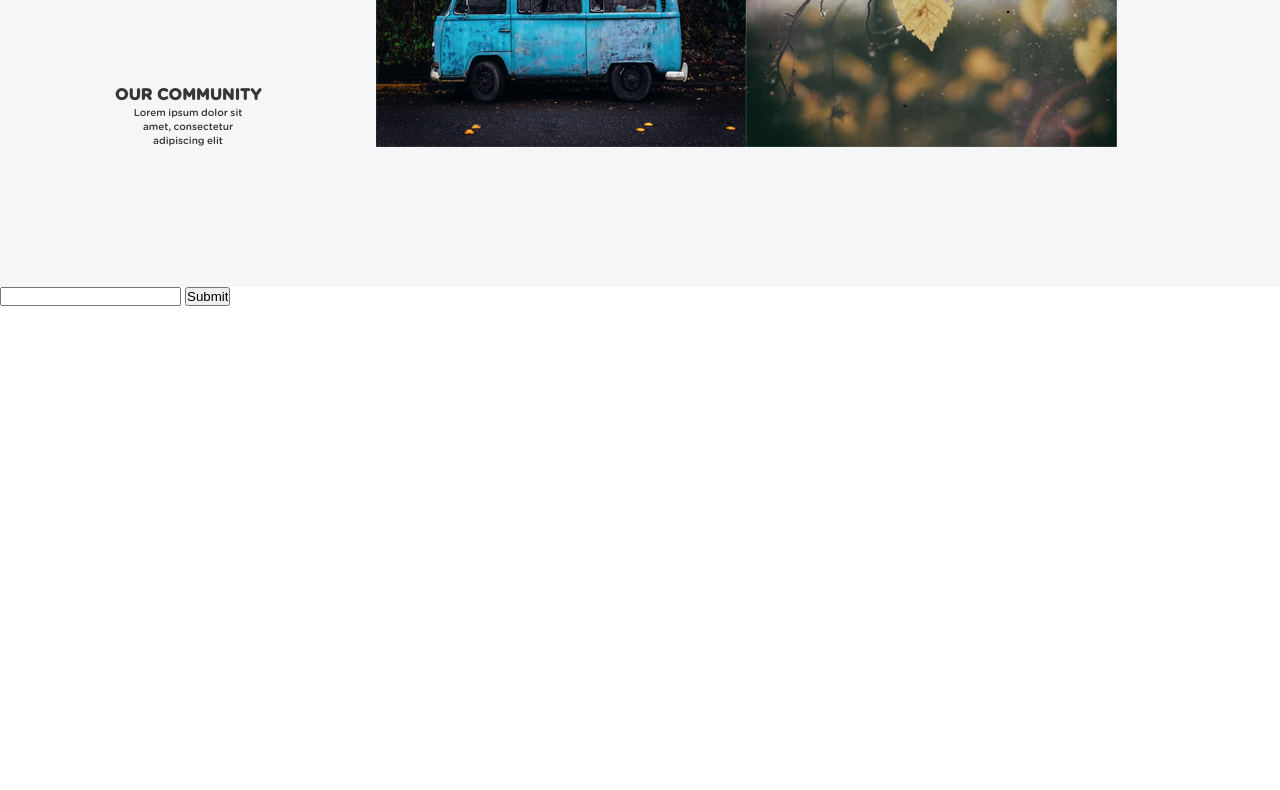
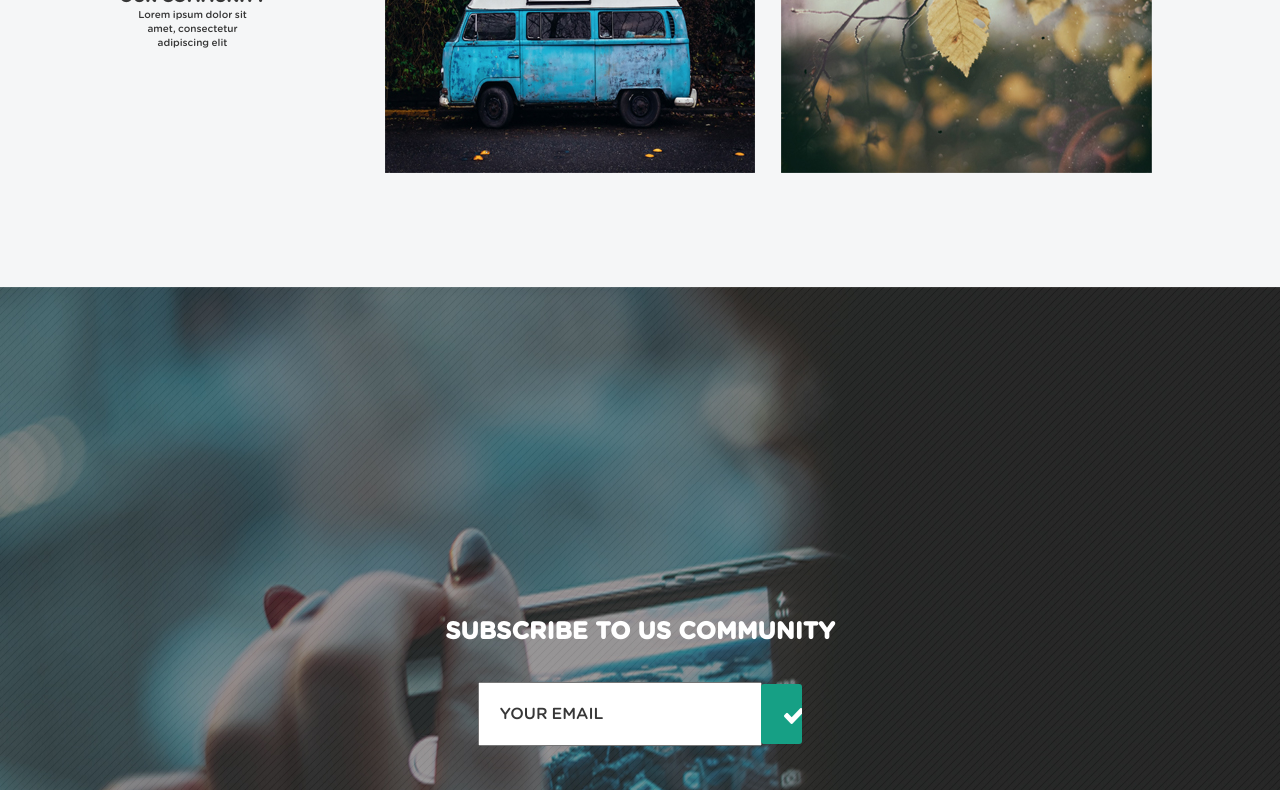
Before and after one commit to pustovitDmytro/phototime, a plain HTML site: page phototime/index.html in a window 1280 px wide. Shown: the part 1992-2782 px from the top of the page. Before the commit the page ends 2298 px from the top, so only its background shows below. Drawn offline with Linux system fonts and the light colour scheme.

Commit message:
section 3-4 completed

```diff
--- a/phototime/css/style.css
+++ b/phototime/css/style.css
@@ -195,6 +195,7 @@ header .btn-start{
 }
 .to-right{
 	width: 1152px;
+	height: 26px;
 }
 .to-right button{
 	float: right;
@@ -210,7 +211,7 @@ header .btn-start{
 #sec-three .wrapper{
 	display: flex;
 	justify-content: flex-end;
-	align-items: flex-end;
+	align-items: flex-start;
 }
 #sec-three h2{
 	color: #373737;
@@ -226,3 +227,64 @@ header .btn-start{
 	width: 370px;
 	height: 244px;
 }
+#sec-four{
+	width: 1280px;
+	height: 790px;
+	background: url(../images/back4.jpg);
+	background-size: 100%;
+	display: flex;
+	flex-direction: column;
+	justify-content: center;
+	align-items: center;
+}
+#sec-four h2{
+	color: #ffffff;
+	font-size: 24px;
+	font-family: GothmRoundedBold;
+}
+#sec-four input[type="email"]{
+    width: 280px;
+    height: 60px;
+}
+
+#sec-four input[type="submit"] {
+    margin-left: -5px;
+    color: transparent;
+    height: 60px;
+    width: 63x;
+    background: url(../images/ok.png) no-repeat 0 0;
+    border: none;
+    border-radius: 3px;
+}
+#sec-four .mail-form{
+	margin-top: 35px;
+}
+#img-bus{
+	margin-right: 26px;
+}
+.camera-logo{
+	width: 59px;
+	height: 55px;
+	border: none;
+}
+
+::-webkit-input-placeholder {
+	color:#373737;
+	font-family: GothmRoundedMedium;
+	padding-left: 20px;
+	font-size: 16px; }
+::-moz-placeholder {
+	color:#373737;
+	font-family: GothmRoundedMedium;
+	padding-left: 20px;
+	font-size: 16px;  } /* firefox 19+ */
+:-ms-input-placeholder {
+	color:#373737;
+	font-family: GothmRoundedMedium;
+	padding-left: 20px;
+	font-size: 16px;  } /* ie */
+input:-moz-placeholder {
+	color:#373737;
+	font-family: GothmRoundedMedium;
+	padding-left: 20px;
+	font-size: 16px; }
--- a/phototime/index.html
+++ b/phototime/index.html
@@ -64,20 +64,20 @@
 		<div class="wrapper">
 
 		<div class="text-wrapper">
-			<img src="" alt="" class="camera-logo">
+			<img src="images/gr-camera.png" alt="camera" class="camera-logo">
 			<h2>OUR COMMUNITY</h2>
 			<p>Lorem ipsum dolor sit<br>amet, consectetur<br> adipiscing elit</p>
 		</div>
-		<img src="images/bus.jpg" alt="bus">
+		<img id="img-bus" src="images/bus.jpg" alt="bus">
 		<img src="images/autumn.jpg" alt="autunm">
 
 		</div>
 		</div>
 	</section>
-	<section class="sec-four">
-		<h2></h2>
+	<section id="sec-four">
+		<h2>SUBSCRIBE TO US COMMUNITY</h2>
 		<div class="mail-form">
-			<input type="email">
+			<input type="email" placeholder="YOUR EMAIL">
 			<input type="submit">
 		</div>
 	</section>
```
Also changed, not shown: phototime/images/back4.jpg (added), phototime/images/gr-camera.png (added), phototime/images/ok.png (added).
